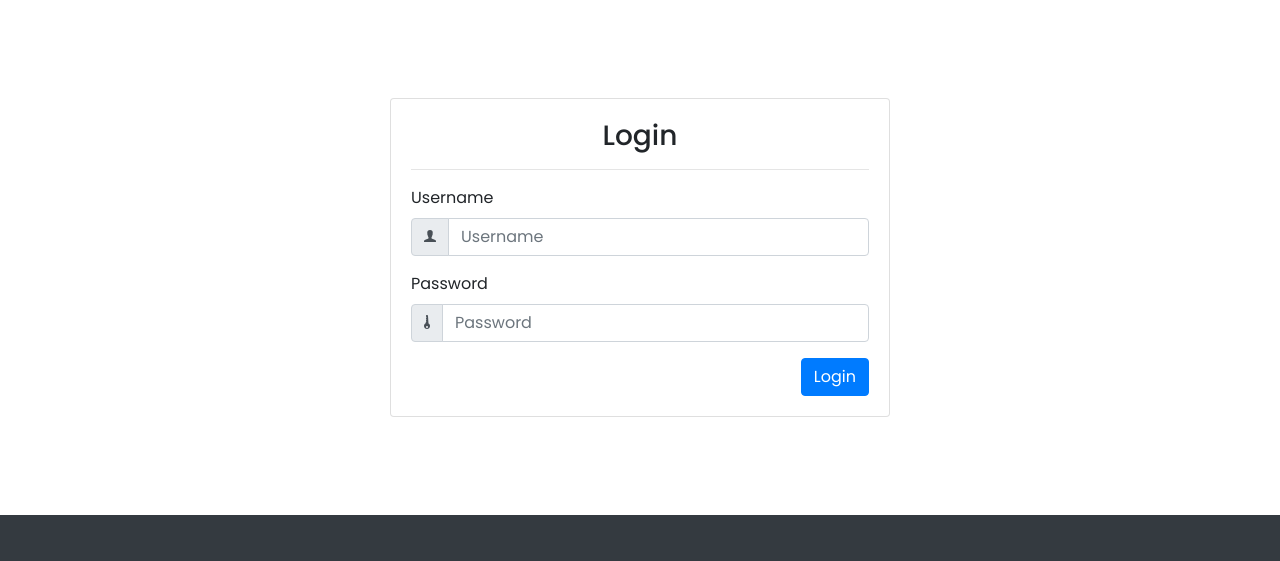
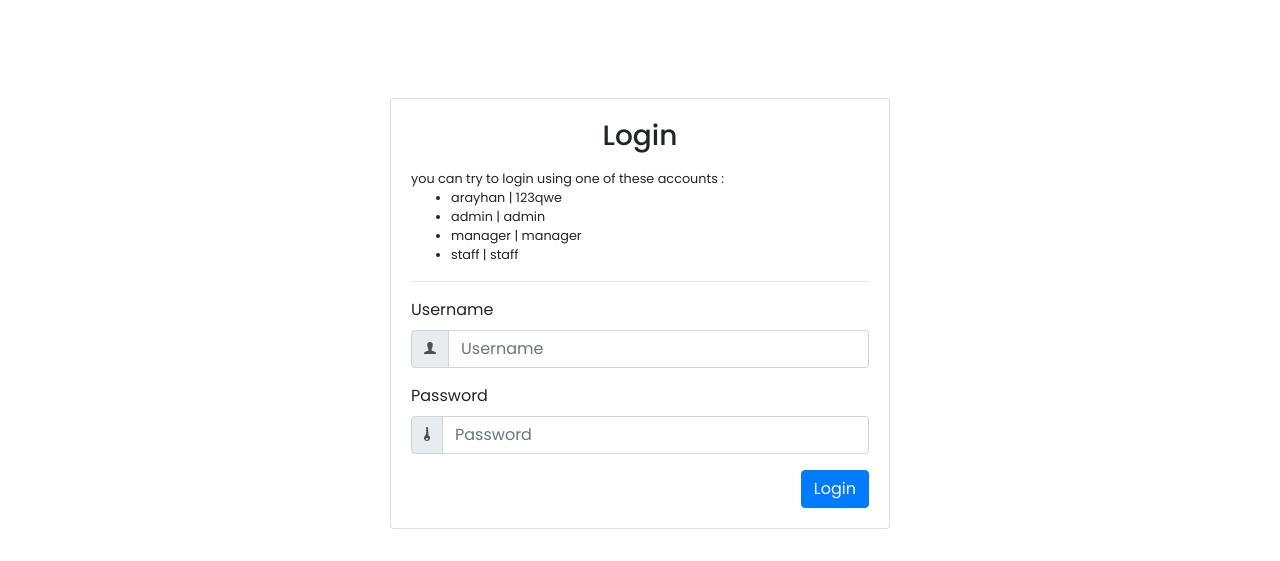
Before and after one commit to arayhan/sttnf-uts-pwl, a PHP site: page /login.php in a window 1280 px wide. Shown: the part 56-617 px from the top of the page. Run offline with PHP 8.4, Linux system fonts and the light colour scheme; some libraries are stand-ins or nearby versions.

Commit message:
update login form - show username * pw accounts

```diff
--- a/login.php
+++ b/login.php
@@ -14,6 +14,15 @@ if (isset($_SESSION['MEMBER'])) {
     <div class="card" style="width: 500px; max-width: 100%; margin: 50px 0;">
         <div class="card-body">
             <h3 class="text-center">Login</h3>
+            <div class="mt-3" style="font-size: 0.8em;">
+                you can try to login using one of these accounts :
+                <ul>
+                    <li>arayhan | 123qwe</li>
+                    <li>admin | admin</li>
+                    <li>manager | manager</li>
+                    <li>staff | staff</li>
+                </ul>
+            </div>
             <hr class="my-3">
             <form method="post" action="controllers/memberController.php">
                 <div class="form-group">
```
